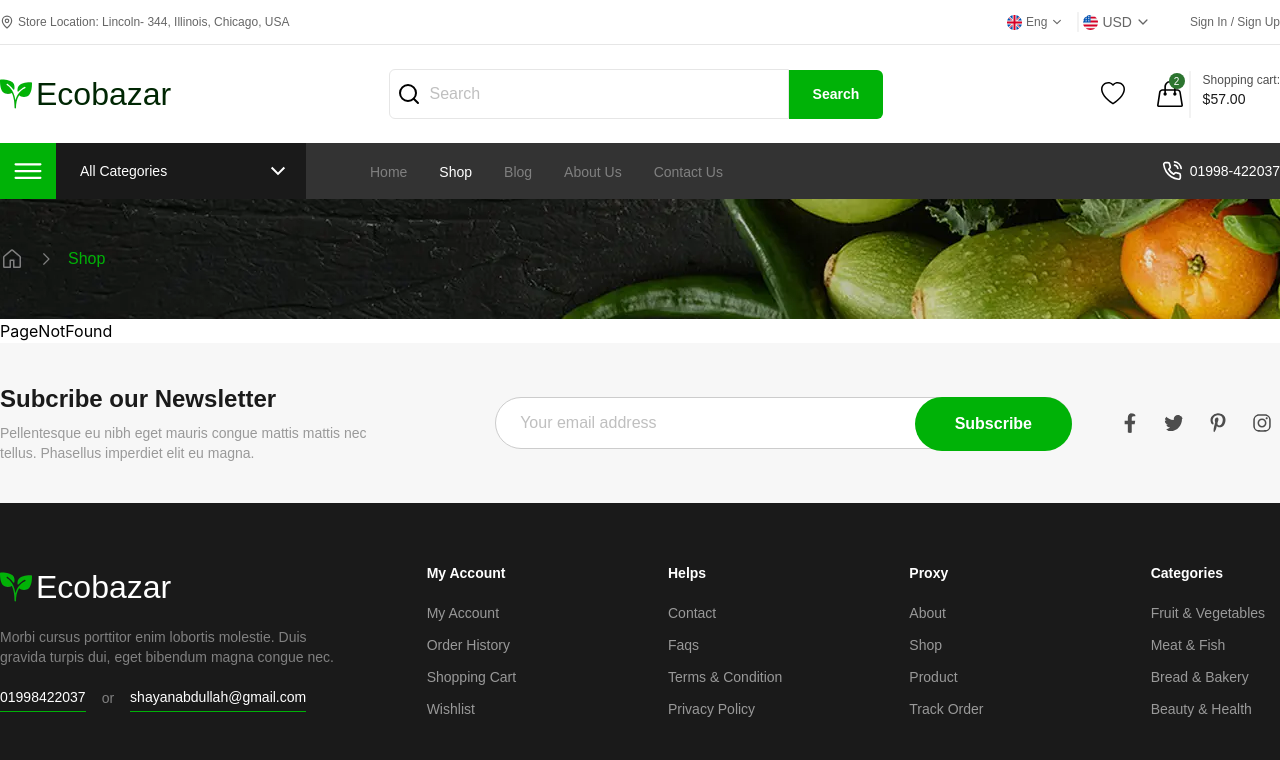
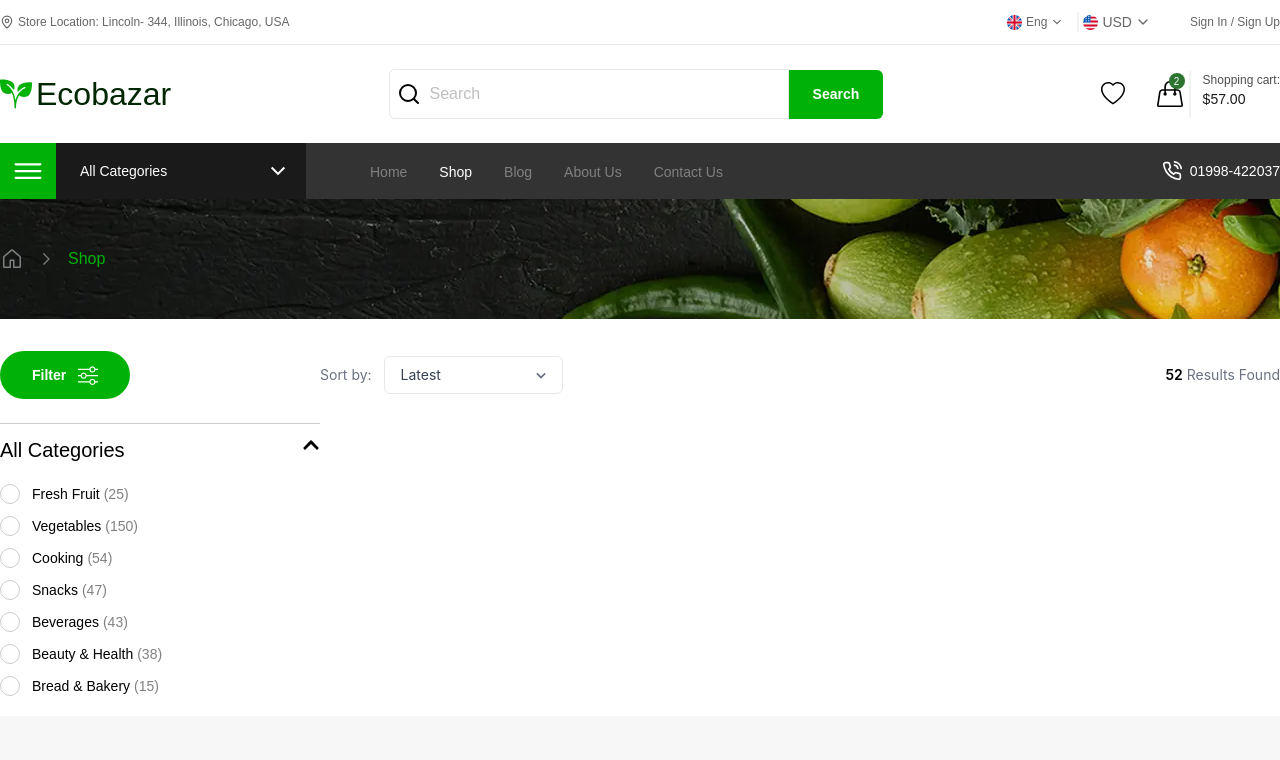
Before and after one commit to shayanabdullah/Eco-bazar, a React (Vite) app: page /shop in a window 1280 px wide. Shown: the top 760 px of the page. Built offline with nearby package versions, Linux system fonts and the light colour scheme.

Commit message:
add accordion

```diff
--- a/dev-dist/sw.js
+++ b/dev-dist/sw.js
@@ -81,7 +81,7 @@ define(['./workbox-7e5eb42b'], (function (workbox) { 'use strict';
     "revision": "3ca0b8505b4bec776b69afdba2768812"
   }, {
     "url": "index.html",
-    "revision": "0.oatkuu0g028"
+    "revision": "0.b7ni9f2jfmg"
   }], {});
   workbox.cleanupOutdatedCaches();
   workbox.registerRoute(new workbox.NavigationRoute(workbox.createHandlerBoundToURL("index.html"), {
--- a/src/App.jsx
+++ b/src/App.jsx
@@ -9,12 +9,14 @@ import VerifyEmail from "./pages/VerifyEmail";
 import FAQS from './pages/FAQS';
 import AllCatagories from "./pages/AllCatagories";
 import AllPopularProducts from "./pages/AllPopularProducts";
+import Shop from './pages/Shop';
 const App = () => {
   return (
     <>
       <Routes>
         <Route element={<MainLayouts />}>
           <Route path="/" element={<Home />} />
+          <Route path="/shop" element={<Shop />} />
           <Route path="/account/register" element={<Register />} />
           <Route path="/account/login" element={<Login />} />
           <Route path="/help/faq" element={<FAQS />} />
--- /dev/null
+++ b/src/components/common/Accordion.jsx
@@ -0,0 +1,26 @@
+import React, { useState } from 'react'
+
+const Accordion = ({title, children, icon, iconBg, border, borderColor, titleBorder, fontWeight, titleColor, bg, bgColor, fontSize}) => {
+  const [isOpen, setIsOpen] = useState(true)
+  const handleShow = () => {
+    setIsOpen((prev) => !prev)
+  }
+  return (
+    <div>
+        <div className={`header w-full flex justify-between items-start cursor-pointer pt-3 ${titleBorder && titleBorder}`} onClick={handleShow}>
+            <span className={`text-${titleColor && titleColor || 'text-gray-9'} ${fontSize && fontSize} font-poppins font-${fontWeight && fontWeight || 'semibold' || 'medium'}  ${bg && `bg-${bgColor}`}`}>{title}</span>
+            <span className={`text-lg transition-all duration-200 ${isOpen && '-rotate-180'} ${iconBg && `bg-${iconBg || 'bg-gray-100'}`}`}>{icon}</span>
+        </div>
+       {
+        isOpen && (
+           <div className={`${border && border}`}>
+            {children}
+        </div>
+        )
+
+       }
+    </div>
+  )
+}
+
+export default Accordion
--- a/src/pages/Register.jsx
+++ b/src/pages/Register.jsx
@@ -12,18 +12,25 @@ import CustomToastify from "../components/common/CustomToastify";
 const Register = () => {
   const [showPass, setShowPass] = useState(false);
   const [registrationData, setRegistrationData] = useState({
+    name: "",
     email: "",
     password: "",
     confirmPassword: "",
     terms: false,
   });
 
-   const navigate =  useNavigate()
+  const navigate = useNavigate();
   const [message, setMessage] = useState("");
-  const [errorMessage, setErrorMessage] = useState("");
+  const [errors, setErrors] = useState({
+    name: "",
+    email: "",
+    password: "",
+    confirmPassword: "",
+    terms: "",
+  });
   const [loading, setLoading] = useState(false);
   const [userData, setUserData] = useState("");
-  const { email, password, confirmPassword, terms } = registrationData;
+  const { email, password, confirmPassword, name } = registrationData;
 
   const handleShow = () => {
     setShowPass((prev) => !prev);
@@ -42,28 +49,34 @@ const Register = () => {
         terms: !registrationData.terms,
       });
     }
+
+    setErrors((prev) => ({
+      ...prev,
+      [name]: "",
+    }));
   };
 
   const handleSubmit = async () => {
     setLoading(true);
-    setErrorMessage("");
 
     try {
+      if (registrationData.name && registrationData.email && registrationData.password && registrationData.confirmPassword && !registrationData.terms) {
+        setErrors((prev) => ({
+          ...prev,
+          terms: "Please accept the terms and conditions.",
+        }));
+        setLoading(false);
+        return;
+      }
       const user = await axios.post(
-        "http://localhost:5000/registration",
+        "https://ecobazar-api.onrender.com/api/auth/register",
         registrationData,
       );
+
       setUserData(user?.data);
       const { success, message } = user?.data;
 
-      if (!success) {
-        setErrorMessage(message);
-        toast(<CustomToastify type="error" title="Error" message={message} />, {
-          position: "top-center",
-          hideProgressBar: true,
-          autoClose: 2000,
-        });
-      } else {
+      if (success) {
         setMessage(message);
         toast(
           <CustomToastify
@@ -96,25 +109,50 @@ const Register = () => {
               autoClose: 5000,
             },
           );
-          navigate('/account/login')
+          navigate("/account/login");
         }, 1000);
+        clearTimeout(successToast);
       }
     } catch (error) {
-      toast(
-        <CustomToastify
-          type="error"
-          title="Error"
-          message={
-            error.response?.data?.message ||
-            "An error occurred. Please try again."
-          }
-        />,
-        {
-          position: "top-center",
-          hideProgressBar: true,
-          autoClose: 2000,
-        },
-      );
+      const message = error.response?.data?.message || "";
+
+      const newErrors = {
+        name: "",
+        email: "",
+        password: "",
+        confirmPassword: "",
+      };
+
+      if (message.toLowerCase().includes("name")) {
+        newErrors.name = message;
+      }
+
+      if (message.toLowerCase().includes("email")) {
+        newErrors.email = message;
+      }
+
+      if (
+        message.toLowerCase().includes("password") &&
+        !message.toLowerCase().includes("confirm") &&
+        !message.toLowerCase().includes("match")
+      ) {
+        newErrors.password = message;
+      }
+
+      if (
+        message.toLowerCase().includes("confirm") ||
+        message.toLowerCase().includes("match")
+      ) {
+        newErrors.confirmPassword = message;
+      }
+
+      setErrors(newErrors);
+
+      toast(<CustomToastify type="error" title="Error" message={message} />, {
+        position: "top-center",
+        hideProgressBar: true,
+        autoClose: 2000,
+      });
     } finally {
       const timer = setTimeout(() => {
         setLoading(false);
@@ -136,16 +174,34 @@ const Register = () => {
               <div className="inputs flex flex-col gap-y-3 pb-4">
                 <input
                   type="text"
+                  name="name"
+                  className={`py-3.5 px-4 border border-gray-1 w-full rounded-md font-poppins font-normal text-sm md:text-body-md placeholder:text-gray-4 text-gray-4 md:min-w-118 outline-gray-3 transition-all duration-200 ${errors.name ? "border-red-500" : ""}`}
+                  placeholder="Enter your Name"
+                  onChange={handleChange}
+                  value={name}
+                />
+                {errors.name && (
+                  <p className="text-red-500 text-xs -mt-1 flex items-center gap-2">
+                    <BiError className="text-lg" /> {errors.name}
+                  </p>
+                )}
+                <input
+                  type="text"
                   name="email"
-                  className={`py-3.5 px-4 border border-gray-1 w-full rounded-md font-poppins font-normal text-sm md:text-body-md placeholder:text-gray-4 text-gray-4 md:min-w-118 outline-gray-3 transition-all duration-200 ${errorMessage.includes("email" || "account") || errorMessage ? "border-red-500" : ""}`}
+                  className={`py-3.5 px-4 border border-gray-1 w-full rounded-md font-poppins font-normal text-sm md:text-body-md placeholder:text-gray-4 text-gray-4 md:min-w-118 outline-gray-3 transition-all duration-200 ${errors.email ? "border-red-500" : ""}`}
                   placeholder="Email"
                   onChange={handleChange}
                   value={email}
                 />
+                {errors.email && (
+                  <p className="text-red-500 text-xs -mt-1 flex items-center gap-2">
+                    <BiError className="text-lg" /> {errors.email}
+                  </p>
+                )}
                 <div className="password relative">
                   <input
                     type={showPass ? "text" : "password"}
-                    className={`py-3.5 px-4 border border-gray-1 w-full rounded-md font-poppins font-normal text-sm md:text-body-md placeholder:text-gray-4 text-gray-4 md:min-w-118 outline-gray-3 transition-all duration-200 ${errorMessage.toLowerCase().includes("passwords") || errorMessage ? "border-red-500" : ""}`}
+                    className={`py-3.5 px-4 border border-gray-1 w-full rounded-md font-poppins font-normal text-sm md:text-body-md placeholder:text-gray-4 text-gray-4 md:min-w-118 outline-gray-3 transition-all duration-200 ${errors.password ? "border-red-500" : ""}`}
                     placeholder="Password"
                     name="password"
                     onChange={handleChange}
@@ -153,21 +209,31 @@ const Register = () => {
                     required
                   />
                   <i
-                    className="absolute top-1/2 right-4 -translate-y-1/2 text-xl cursor-pointer"
+                    className="absolute top-[35%] right-4 -translate-y-[35%] text-xl cursor-pointer"
                     onClick={handleShow}
                   >
                     {showPass ? <LuEyeOff /> : <LuEye />}
                   </i>
+                  {errors.password && (
+                    <p className="text-red-500 text-xs mt-1 flex items-center gap-2">
+                      <BiError className="text-lg" /> {errors.password}
+                    </p>
+                  )}
                 </div>
                 <div className="password relative">
                   <input
                     type="password"
-                    className={`py-3.5 px-4 border border-gray-1 w-full rounded-md font-poppins font-normal text-sm md:text-body-md placeholder:text-gray-4 text-gray-4 md:min-w-118 outline-gray-3 transition-all duration-200 ${errorMessage.toLowerCase().includes("passwords") || errorMessage.toLowerCase().includes("do not match") || errorMessage ? "border-red-500" : ""}`}
+                    className={`py-3.5 px-4 border border-gray-1 w-full rounded-md font-poppins font-normal text-sm md:text-body-md placeholder:text-gray-4 text-gray-4 md:min-w-118 outline-gray-3 transition-all duration-200 ${errors.confirmPassword ? "border-red-500" : ""}`}
                     placeholder="Confirm Password"
                     onChange={handleChange}
                     name="confirmPassword"
                     value={confirmPassword}
                   />
+                  {errors.confirmPassword && (
+                    <p className="text-red-500 text-xs mt-1 flex items-center gap-2">
+                      <BiError className="text-lg" /> {errors.confirmPassword}
+                    </p>
+                  )}
                 </div>
               </div>
               <div className="w-full flex items-center justify-between pb-3">
@@ -179,20 +245,24 @@ const Register = () => {
                     className="accent-primary check"
                     onChange={handleChange}
                   />
-                  <label
+                   <label
                     htmlFor="terms"
                     className="font-poppins font-normal text-xs sm:text-body-sm text-gray-6 label relative cursor-pointer"
                   >
                     Accept all terms & Conditions
                   </label>
+                <div className="">
+
+                  {errors.terms && (
+                    <p className="text-red-500 text-xs mt-1 flex items-center gap-2">
+                      <BiError className="text-lg" />
+                      {errors.terms}
+                    </p>
+                  )}
+                </div>
                 </div>
               </div>
-              {errorMessage && (
-                <p className="text-red-500 text-xs pb-5 flex items-center gap-x-2 max-w-100">
-                  {" "}
-                  <BiError className="text-lg" /> {errorMessage}
-                </p>
-              )}
+
               <button
                 onClick={handleSubmit}
                 className={`w-full rounded-full py-2.5 md:py-3.5 bg-primary cursor-pointer font-poppins font-semibold text-xs sm:text-body-sm text-white mb-5 ${loading ? " bg-hard-primary! opacity-50 cursor-not-allowed" : ""}`}
@@ -201,7 +271,7 @@ const Register = () => {
                   <span className="flex items-center justify-center gap-2">
                     <span className="w-5 h-5 rounded-full bg-transparent border-2 border-white border-t-primary animate-spin"></span>
                     <span className="animate-pulse">
-                      {message && !errorMessage
+                      {message && !errors
                         ? "Redirecting to Login..."
                         : "Creating Account..."}
                     </span>
--- a/src/pages/Shop.jsx
+++ b/src/pages/Shop.jsx
@@ -1,9 +1,88 @@
-import React from 'react'
+import React from "react";
+import Container from "../components/layouts/Container";
+import { BiChevronDown } from "react-icons/bi";
+import { BsSliders } from "react-icons/bs";
+import Accordion from "../components/common/Accordion";
+import { FaChevronDown } from "react-icons/fa";
+import { shopCategories } from "../utils/data";
 
 const Shop = () => {
+
   return (
-    <div>Shop</div>
-  )
-}
+    <div>
+      <Container>
+        {/* Shop Header */}
+        <div className="pt-8 pb-6 flex justify-between items-center">
+          <div className="w-full grid grid-cols-4 items-center justify-between ">
+            {/* Filter Button */}
+            <div className="left col-span-1 ">
+              <button className="py-3.5 px-8 rounded-[40px] flex items-center gap-x-3 text-sm bg-primary  font-poppins font-semibold text-white cursor-pointer">
+                Filter
+                <BsSliders className="text-xl" />
+              </button>
+            </div>
 
-export default Shop
+            {/* Sort */}
+            <div className="w-full flex items-center justify-between col-span-3">
+              <div className="flex items-center gap-3">
+                <span className="text-sm text-gray-500">Sort by:</span>
+
+                <div className="relative">
+                  <select className="appearance-none border border-gray-200 rounded-md bg-white px-4 py-2 pr-10 text-sm text-gray-700 focus:outline-none focus:ring-2 focus:ring-green-500 cursor-pointer">
+                    <option>Latest</option>
+                    <option>Oldest</option>
+                    <option>Price: Low to High</option>
+                    <option>Price: High to Low</option>
+                  </select>
+
+                  <BiChevronDown className="absolute right-3 top-1/2 -translate-y-1/2 text-xl text-gray-500 pointer-events-none" />
+                </div>
+              </div>
+
+              {/* Results */}
+              <p className="text-sm text-gray-500">
+                <span className="font-semibold text-black">52</span> Results
+                Found
+              </p>
+            </div>
+          </div>
+        </div>
+        {/* Main */}
+        <div className="w-full grid grid-cols-4 justify-between">
+          <div className="left col-span-1">
+            <Accordion
+              title={"All Categories"}
+              fontWeight={"medium"}
+              fontSize={"text-xl"}
+              icon={<FaChevronDown />}
+              titleBorder={'border-t border-gray-2'}
+            >
+              <div className="my-5 flex flex-col gap-y-3">
+                {
+                  shopCategories.map((item) => (
+                    <div className="relative flex gap-x-3 gap-y-2 items-center" key={item.id}>
+                      <input type="checkbox" className="peer" id={item.name} hidden  />
+
+
+                  <span className="w-5 h-5 rounded-full border border-[#CCCCCC] peer-checked:border-primary! relative after:content-[''] after:absolute after:top-1/2 after:left-1/2 after:w-3 after:h-3 after:rounded-full  after:-translate-x-1/2 after:-translate-y-1/2  peer-checked:after:bg-primary after:transition-all"></span>
+
+
+                      <label htmlFor={item.name} className="cursor-pointer text-sm font-poppins font-normal ">{item.name}
+                        <span className="pl-1 text-gray-5">({item.products})</span>
+                      </label>
+                    </div>
+                  ))
+                }
+              </div>
+
+
+            </Accordion>
+          </div>
+          <div className="right col-span-3"></div>
+        </div>
+      </Container>
+    </div>
+  );
+};
+
+export default Shop;
--- a/src/utils/data.js
+++ b/src/utils/data.js
@@ -248,3 +248,48 @@ export const testimonials = [
       "From seasonal fruits to pantry essentials, EcoBazar makes healthy shopping simple, convenient, and enjoyable.",
   },
 ];
+
+export const shopCategories = [
+  {
+    id: 1,
+    name: "Fresh Fruit",
+    products: 25,
+    count: 134,
+  },
+  {
+    id: 2,
+    name: "Vegetables",
+    products: 150,
+    count: null,
+  },
+  {
+    id: 3,
+    name: "Cooking",
+    products: 54,
+    count: null,
+  },
+  {
+    id: 4,
+    name: "Snacks",
+    products: 47,
+    count: null,
+  },
+  {
+    id: 5,
+    name: "Beverages",
+    products: 43,
+    count: null,
+  },
+  {
+    id: 6,
+    name: "Beauty & Health",
+    products: 38,
+    count: null,
+  },
+  {
+    id: 7,
+    name: "Bread & Bakery",
+    products: 15,
+    count: null,
+  },
+];
```
